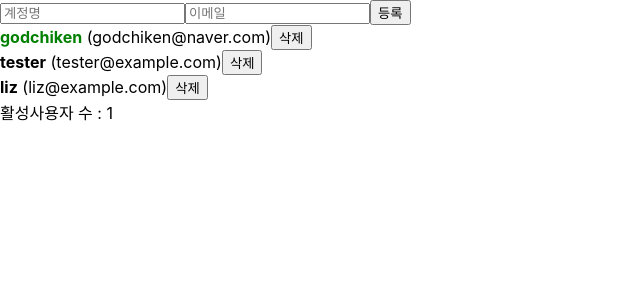
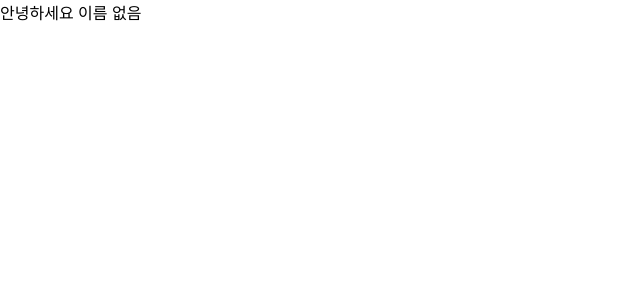
Before and after one commit to GodChiken/fast-campus-react, a React (Create React App) app: page / in a window 1280 px wide. Shown: the top 300 px of the page, without its empty margins (0-640 px from the left). Built offline with nearby package versions, Linux system fonts and the light colour scheme.

Commit message:
24. 클래스형 컴포넌트 - Hello, default props

```diff
--- /dev/null
+++ b/src/component/class/Hello.js
@@ -0,0 +1,16 @@
+import React, {Component} from 'react'
+
+export default class Hello extends Component {
+    render() {
+        const {color,name,isSpecial} = this.props;
+        return (
+            <div style={{color}}>
+                {isSpecial && <b>*</b>}
+                안녕하세요 {name}
+            </div>
+        )
+    }
+}
+Hello.defaultProps = {
+    name: '이름 없음'
+};
--- a/src/component/CreateUser.js
+++ b/src/component/function/CreateUser.js
@@ -1,6 +1,6 @@
 import React, {useContext, useRef} from 'react';
 import {UserDispatch} from "./App";
-import useInputs from "../hooks/useInputs";
+import useInputs from "../../hooks/useInputs";
 
 const CreateUser = () => {
     const [{username, email}, change, reset] = useInputs(initialState.inputs);
--- a/src/index.js
+++ b/src/index.js
@@ -1,6 +1,8 @@
 import React from 'react'
 import {render} from 'react-dom'
 import './index.css';
-import App from "./component/App";
+import App from "./component/function/App";
+import Hello from "./component/class/Hello";
 
-render(<App/>,document.getElementById('root'));
+//render(<App/>,document.getElementById('root'));
+render(<Hello/>,document.getElementById('root'));
```
Also changed, not shown: src/component/function/App.js (renamed from src/component/App.js), src/component/function/Counter.js (renamed from src/component/Counter.js), src/component/function/UserList.js (renamed from src/component/UserList.js).
